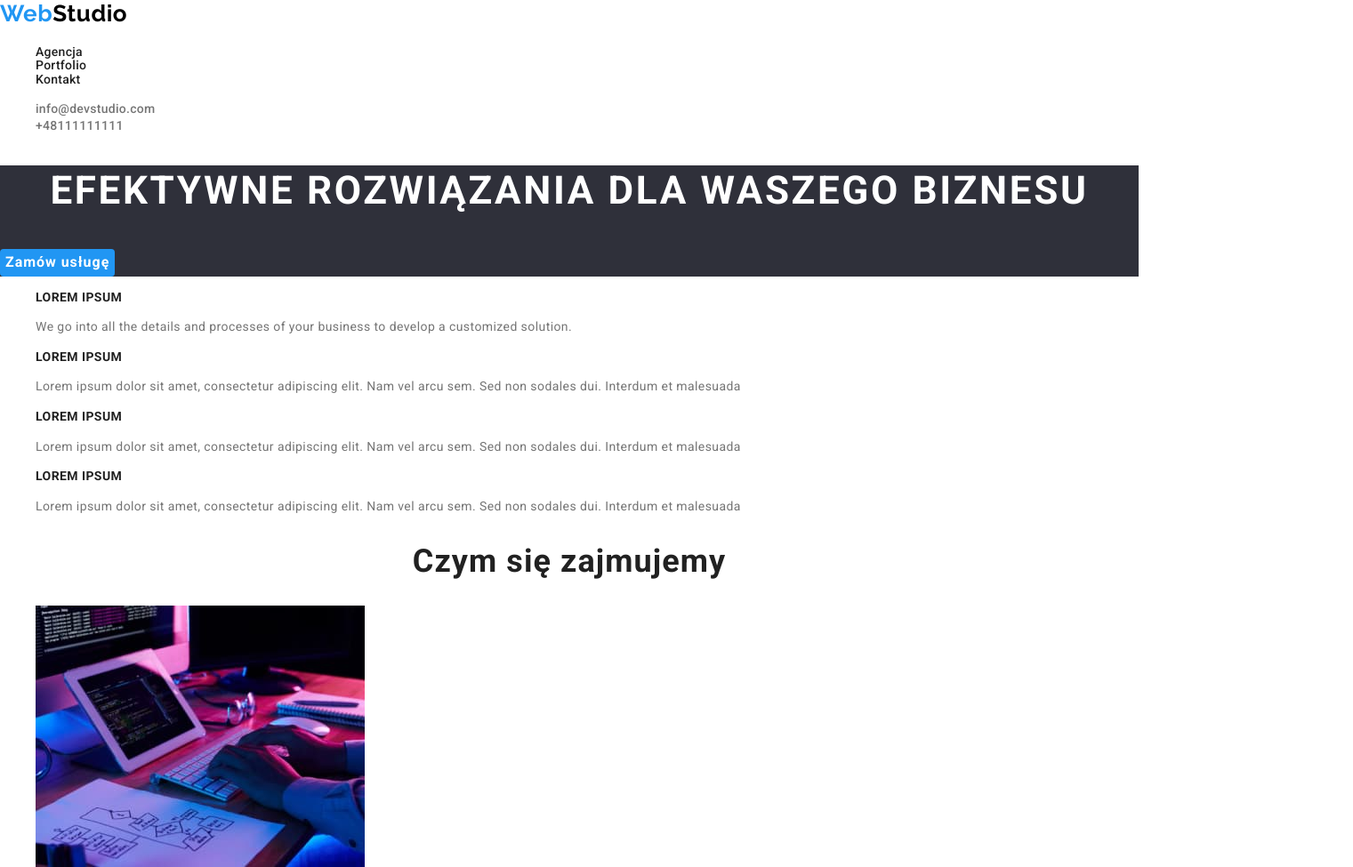
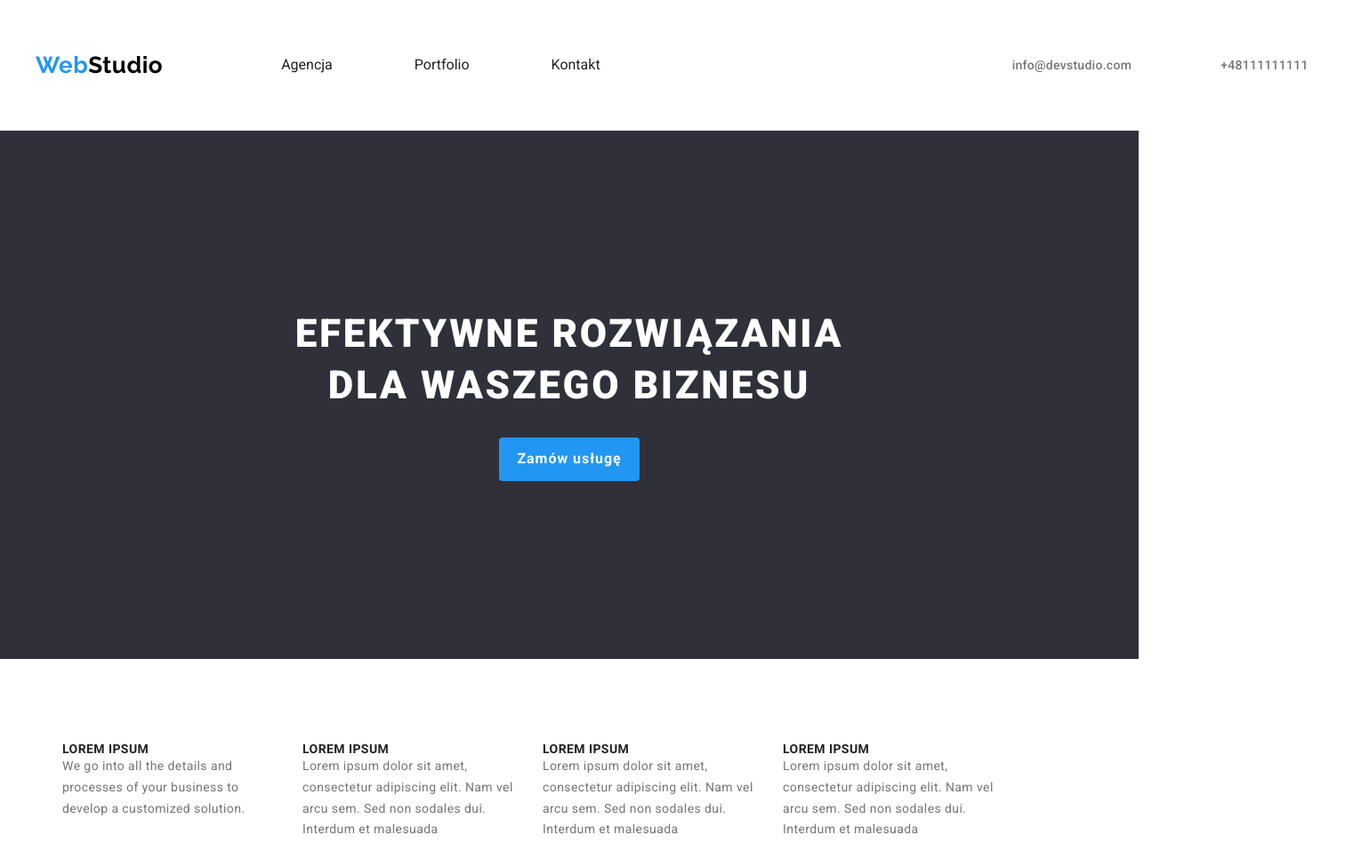
Before and after one commit to romahalaichuk/goit-markup-hw-03, a plain HTML site: page index.html in a window 1280 px wide. Shown: the top 975 px of the page at 89% size, 1521 px wide, since content can reach past the window. Drawn offline with nearby package versions, Linux system fonts and the light colour scheme.

Commit message:
cintainer and spacy

```diff
--- a/css/styles.css
+++ b/css/styles.css
@@ -1,14 +1,48 @@
-.ul {
+*,
+*::before,
+*::after {
+  box-sizing: border-box;
+}
+ul {
   list-style-type: none;
 }
-
-.a-line {
+a {
   text-decoration: none;
   color: var(--main-color);
 }
+h1,
+h2,
+h3,
+h4,
+h5,
+h6,
+p {
+  margin: 0;
+}
 
+h1 {
+  font-weight: 900;
+  font-size: 44px;
+  line-height: 1.3;
+  text-align: center;
+  letter-spacing: 0.06em;
+  text-transform: uppercase;
+  color: var(--main-background-color);
+  margin-bottom: 30px;
+}
 :focus {
   outline: none;
+}
+.space {
+  display: flex;
+  align-items: center;
+  justify-content: space-between;
+  margin: 32px 371px 32px 93px;
+}
+.space-inbar {
+  margin: 0;
+  padding-top: 32px;
+  padding-right: 46px;
 }
 /* hero hover button color   #188CE8  */
 
@@ -26,13 +60,60 @@
   --button-focus: #188ce8;
   --mu-hero: #2f303a;
   --team-backgraund: #f5f4fa;
+  --border: #ececec;
+  --border-portfolio: #eeeeee;
+}
+.nav-contacts {
+  display: inline-flex;
+  margin-left: 227px;
+}
+.header-contact-item:not(:last-child) {
+  margin-right: 50px;
+}
+
+.header-contact-item {
+  display: block;
+  padding: 32px 0 31px 0;
+}
+.list {
+  list-style: none;
+  padding: 0;
+  margin: 0;
+}
+.group-list {
+  display: flex;
+}
+.group-item {
+  padding-left: 30px;
+  width: 270px;
 }
 .address-g {
+  display: block;
+  padding-right: 50px;
   color: var(--adress-g);
   font-weight: 500;
   font-size: 14px;
   line-height: 1.1;
   letter-spacing: 0.02em;
+}
+.footer-portfolio {
+  padding: 20px 24px;
+  border-top: none;
+  border: 1px solid var(--border-portfolio);
+}
+.container-nav {
+  display: flex;
+  align-items: center;
+  justify-content: space-between;
+}
+.navbar-list {
+  display: flex;
+  align-items: center;
+}
+
+.navbar-item {
+  padding: 32px 46px 32px 0px;
+  display: block;
 }
 body {
   font-family: Roboto, sans-serif;
@@ -41,6 +122,24 @@ body {
   color: var(--main-color);
   font-size: var(--main-font-size);
   background-color: var(--main-background-color);
+}
+.hero-container {
+  display: flex;
+  flex-direction: column;
+  justify-content: center;
+  align-items: center;
+}
+.header {
+  border-bottom: 1px solid var(--border);
+}
+.container {
+  width: 1200px;
+  margin: 0 auto;
+  padding: 0 15;
+}
+.section {
+  padding-top: 94px;
+  padding-bottom: 94px;
 }
 .wite {
   color: var(--main-background-color);
@@ -63,11 +162,13 @@ body {
   font-family: "Raleway";
   font-style: normal;
 }
+
 .logo-footer {
   display: block;
   margin-bottom: 20px;
 }
 .navbar {
+  display: flex;
   font-size: 14px;
   font-weight: 500;
   line-height: 1.1;
@@ -132,16 +233,8 @@ body {
 }
 
 .hero {
+  padding: 200px 0;
   background-color: var(--mu-hero);
-}
-
-.h1 {
-  font-size: 44px;
-  line-height: 1.3;
-  text-align: center;
-  letter-spacing: 0.06em;
-  text-transform: uppercase;
-  color: var(--main-background-color);
 }
 
 .hero-button {
@@ -150,9 +243,11 @@ body {
   color: var(--main-background-color);
   font-weight: 700;
   line-height: 1.8;
+  display: flex;
   font-size: 16px;
   align-items: center;
-  text-align: center;
+  justify-content: center;
+  padding: 10px 20px;
   letter-spacing: 0.06em;
   border-radius: 4px;
   border: none;
--- a/index.html
+++ b/index.html
@@ -15,79 +15,91 @@
       rel="stylesheet"
       href="https://cdnjs.cloudflare.com/ajax/libs/modern-normalize/1.0.0/modern-normalize.min.css"
     />
+    <link
+      rel="stylesheet"
+      href="https://cdnjs.cloudflare.com/ajax/libs/modern-normalize/1.1.0/modern-normalize.min.css"
+      integrity="sha512-wpPYUAdjBVSE4KJnH1VR1HeZfpl1ub8YT/NKx4PuQ5NmX2tKuGu6U/JRp5y+Y8XG2tV+wKQpNHVUX03MfMFn9Q=="
+      crossorigin="anonymous"
+      referrerpolicy="no-referrer"
+    />
     <link rel="stylesheet" href="./css/styles.css" />
     <title>Studio</title>
   </head>
 
   <body>
-    <header>
-      <div>
-        <nav>
-          <a class="logo logo-footer" href="index.html"
+    <header class="header">
+      <div class="container container-nav">
+        <nav class="navbar-list">
+          <a class="logo" href="index.html"
             >Web<span class="logo-black">Studio</span></a
           >
-          <ul class="navbar ul">
-            <li>
-              <a class="navbar-link a-line" href="index.html">Agencja</a>
+          <ul class="space">
+            <li class="navbar-item">
+              <a class="navbar-link space-inbar" href="index.html">Agencja</a>
             </li>
-            <li>
-              <a class="navbar-link a-line" href="portfolio.html">Portfolio</a>
+            <li class="navbar-item">
+              <a class="navbar-link space-inbar" href="portfolio.html"
+                >Portfolio</a
+              >
             </li>
-            <li>
-              <a class="navbar-link a-line" href="contacts.html">Kontakt</a>
+            <li class="navbar-item">
+              <a class="navbar-link space-inbar" href="contacts.html"
+                >Kontakt</a
+              >
             </li>
           </ul>
         </nav>
 
-        <ul class="ul">
-          <li>
-            <a class="address-g a-line link" href="mailto:info@devstudio.com"
+        <ul class="nav-contacts list">
+          <li class="header-contact-item">
+            <a class="address-g link" href="mailto:info@devstudio.com"
               >info@devstudio.com</a
             >
           </li>
 
-          <li>
-            <a class="address-g a-line link" href="tel:+48111111111">
-              +48111111111</a
-            >
+          <li class="header-contact-item">
+            <a class="address-g link" href="tel:+48111111111"> +48111111111</a>
           </li>
         </ul>
       </div>
     </header>
 
     <main>
-      <section class="hero">
-        <div>
-          <h1 class="h1">EFEKTYWNE ROZWIĄZANIA DLA WASZEGO BIZNESU</h1>
+      <section class="hero section">
+        <div class="container hero-container">
+          <h1 class="hero-heading">
+            EFEKTYWNE ROZWIĄZANIA<br />
+            DLA WASZEGO BIZNESU
+          </h1>
           <button class="hero-button" type="button">Zamów usługę</button>
         </div>
       </section>
 
-      <section>
-        <div>
-          <ul class="ul">
-            <li>
+      <section class="section">
+        <div class="container">
+          <ul class="group-list list">
+            <li class="group-item">
               <h3 class="group-heading">LOREM IPSUM</h3>
               <p class="group-detail">
                 We go into all the details and processes of your business to
                 develop a customized solution.
               </p>
             </li>
-            <li>
+            <li class="group-item">
               <h3 class="group-heading">LOREM IPSUM</h3>
               <p class="group-detail">
                 Lorem ipsum dolor sit amet, consectetur adipiscing elit. Nam vel
                 arcu sem. Sed non sodales dui. Interdum et malesuada
               </p>
             </li>
-            <li>
+            <li class="group-item">
               <h3 class="group-heading">LOREM IPSUM</h3>
               <p class="group-detail">
                 Lorem ipsum dolor sit amet, consectetur adipiscing elit. Nam vel
                 arcu sem. Sed non sodales dui. Interdum et malesuada
               </p>
             </li>
-            <li>
+            <li class="group-item">
               <h3 class="group-heading">LOREM IPSUM</h3>
               <p class="group-detail">
                 Lorem ipsum dolor sit amet, consectetur adipiscing elit. Nam vel
@@ -98,10 +110,10 @@
         </div>
       </section>
 
-      <section>
-        <div>
+      <section class="section">
+        <div class="container">
           <h2 class="section-heading">Czym się zajmujemy</h2>
-          <ul class="ul">
+          <ul>
             <li>
               <img
                 src="images/what1.jpg"
@@ -130,10 +142,10 @@
         </div>
       </section>
 
-      <section class="section-team">
-        <div>
+      <section class="section-team section">
+        <div class="container">
           <h2 class="section-heading">Nasz zespół</h2>
-          <ul class="ul">
+          <ul>
             <li>
               <img
                 src="images/team.jpg"
@@ -180,28 +192,24 @@
     </main>
 
     <footer class="footer">
-      <div>
+      <div class="container">
         <a class="logo logo-footer" href="index.html"
           >Web<span class="wite">Studio</span></a
         >
         <address>
-          <ul class="ul">
+          <ul>
             <li>
-              <a
-                class="address-w a-line"
-                href="https://goo.gl/maps/qMu27mZDg4rq8LWC8"
+              <a class="address-w" href="https://goo.gl/maps/qMu27mZDg4rq8LWC8"
                 >m. Warszawa, Aleje Jerozolimskie 21</a
               >
             </li>
             <li>
-              <a
-                class="address a-line contacts"
-                href="mailto:info@devstudio.com"
+              <a class="address contacts" href="mailto:info@devstudio.com"
                 >info@devstudio.com</a
               >
             </li>
             <li>
-              <a class="address a-line contacts" href="tel:+48111111111">
+              <a class="address contacts" href="tel:+48111111111">
                 +48 111 111 111</a
               >
             </li>
```
Also changed, not shown: portfolio.html (+33 -32 lines), 1 other file.
